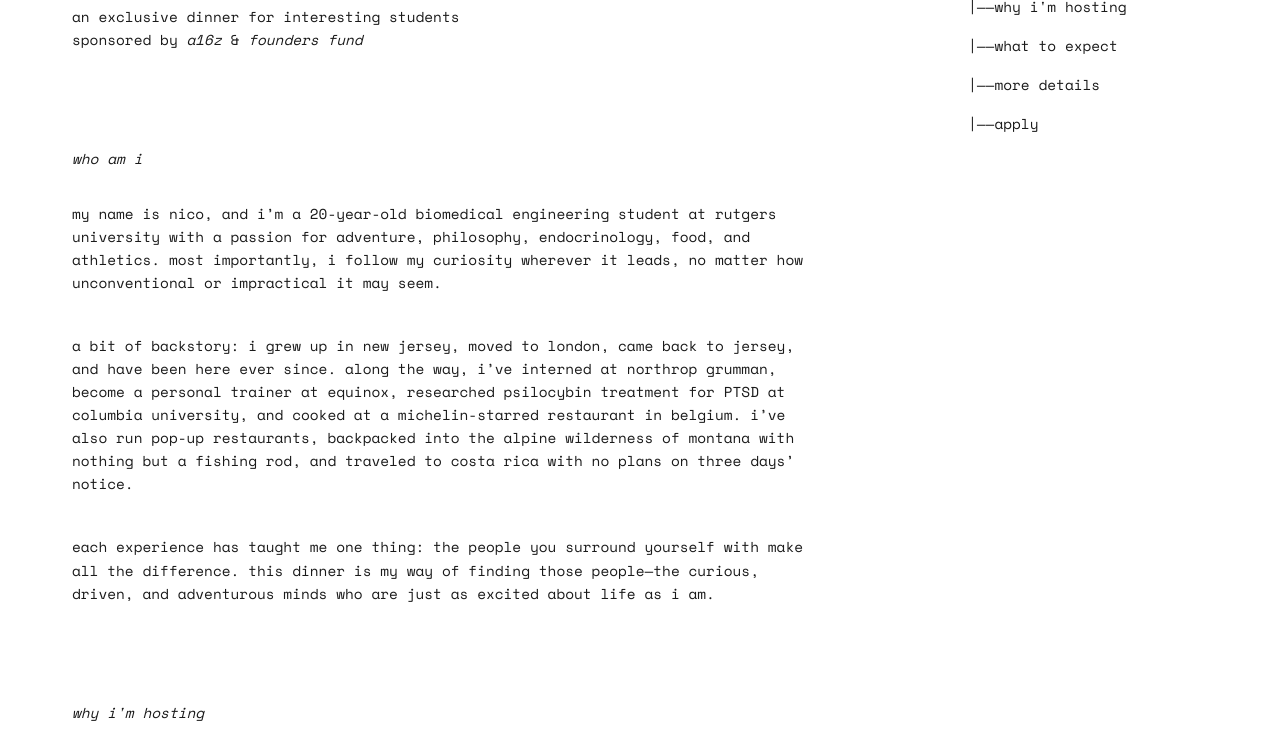
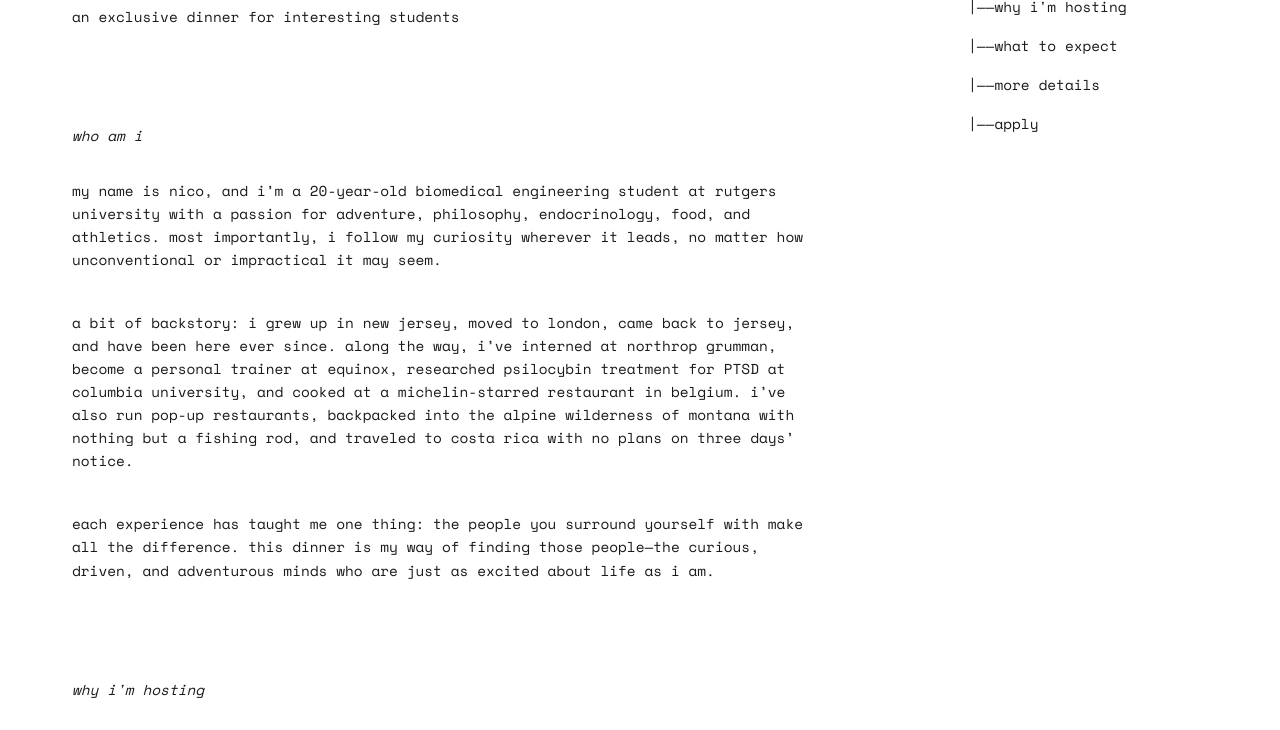
Before and after one commit to ncosereanu/ncosereanu.github.io, a plain HTML site: page index.html in a window 1280 px wide. Shown: the part 208-938 px from the top of the page. Drawn offline with nearby package versions, Linux system fonts and the light colour scheme.

Commit message:
Update index.html

```diff
--- a/index.html
+++ b/index.html
@@ -13,7 +13,6 @@
         <div class="left-content">
             <h1>the first supper</h1>
             <div class="subtitle">an exclusive dinner for interesting students</div>
-            <div class="subtitle-sponsor">sponsored by <i>a16z</i> & <i>founders fund</i></div>
 
             <section id="who">
                 <h2><i>who am i</i></h2>
```
